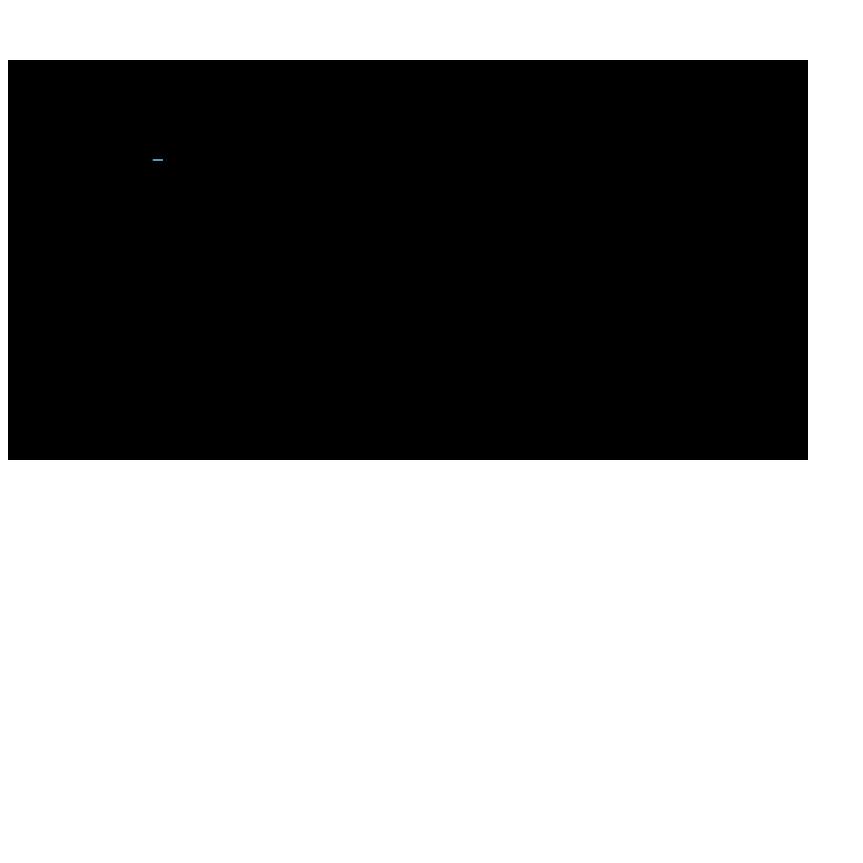
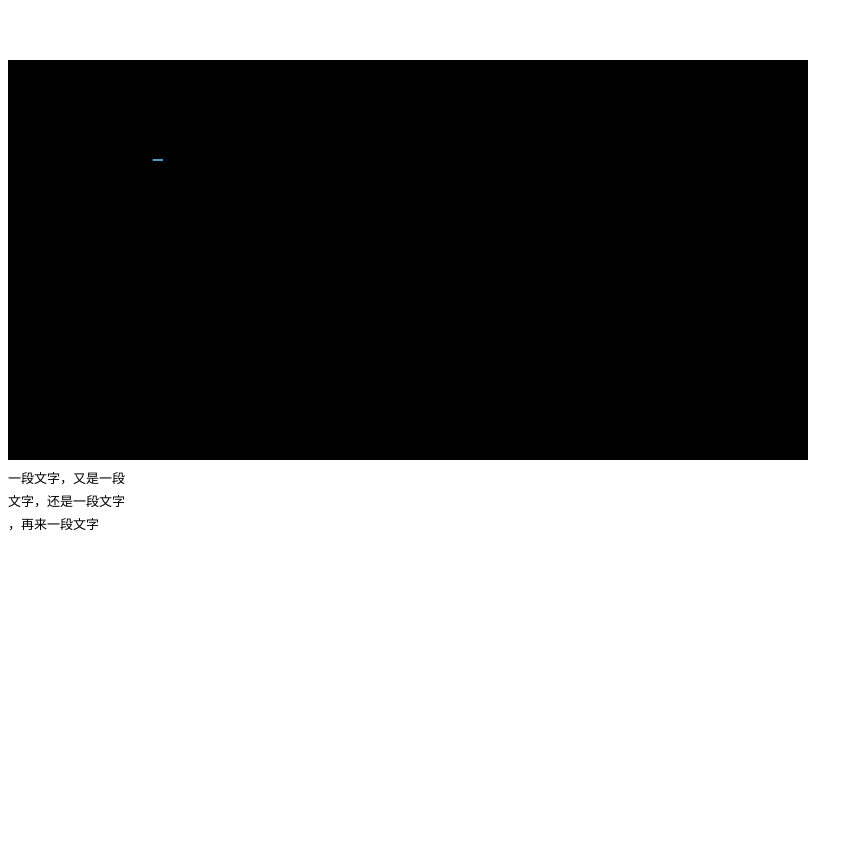
Before and after one commit to LifeOrLife/chart, a website built with Vite: page index.html in a window 1280 px wide. Shown: the part 1548-2411 px from the top of the page, without its empty margins (0-863 px from the left). Before the commit the page ends 2016 px from the top, so only its background shows below. Built offline with nearby package versions, Linux system fonts and the light colour scheme.

Commit message:
feat: 渲染文字

```diff
--- a/index.html
+++ b/index.html
@@ -1,15 +1,22 @@
 <!DOCTYPE html>
 <html lang="en">
-
 	<head>
 		<meta charset="UTF-8" />
 		<meta http-equiv="X-UA-Compatible" content="IE=edge" />
 		<meta name="viewport" content="width=device-width, initial-scale=1.0" />
-	<link rel="shortcut icon" href="https://avatars.githubusercontent.com/u/76618355?s=200&v=4" type="image/png" />
+		<link
+			rel="shortcut icon"
+			href="https://avatars.githubusercontent.com/u/76618355?s=200&v=4"
+			type="image/png"
+		/>
 		<title>chart</title>
 		<style>
 			.chart {
 				width: 800px;
+				height: 400px;
+			}
+			.text {
+				width: 120px;
 				height: 400px;
 			}
 		</style>
@@ -21,8 +28,8 @@
 		<div id="pie" class="chart"></div>
 		<div id="map" class="chart"></div>
 		<div id="wind" class="chart"></div>
+		<canvas id="text" class="text"></canvas>
 		<!-- <script type="module" src="./src/main.ts"></script> -->
 		<script type="module" src="./src/renderwind.ts"></script>
 	</body>
-
 </html>
--- a/src/packages/text/index.ts
+++ b/src/packages/text/index.ts
@@ -17,8 +17,16 @@ const obj: textObj = {
 	height: 0
 };
 
+const config: {
+	[key: string]: string | number;
+} = {};
+
 export function drawText(canvas: HTMLCanvasElement, text: string): void {
 	initCanvas(canvas);
+	config.size = 13;
+	config.h = 20;
+	config.line = 1;
+	calaText(text);
 }
 
 function initCanvas(canvas: HTMLCanvasElement) {
@@ -28,7 +36,7 @@ function initCanvas(canvas: HTMLCanvasElement) {
 	obj.ctx = canvas.getContext('2d');
 	obj.width = w;
 	obj.height = h;
-	const context = this.context;
+	const context = obj.ctx;
 	// 根据设备像素比优化canvas绘图
 	const devicePixelRatio = window.devicePixelRatio;
 	canvas.style.width = `${w}px`;
@@ -44,6 +52,26 @@ function initCanvas(canvas: HTMLCanvasElement) {
 }
 
 /**
+ * 计算
+ */
+function calaText(text: string) {
+	const words = text.split('');
+	const w_w = config.size as number;
+	// 一行可以放置的文字
+	const num = Math.floor(obj.width / w_w);
+	for (let i = 0; i < words.length; i++) {
+		const w = words[i];
+		let line = 1;
+		if (i >= num) {
+			line = Math.floor(i / num) + 1;
+		}
+		const x = (i % num) * w_w;
+		const y = line * (w_w + 10);
+		drawWord(w, x, y);
+	}
+}
+
+/**
  * 开始绘制文字，一个一个绘制
  * @param text 要绘制的文字
  * @param x x方向位置
@@ -51,5 +79,6 @@ function initCanvas(canvas: HTMLCanvasElement) {
  */
 function drawWord(text: string, x: number, y: number) {
 	const ctx = obj.ctx;
+	ctx.font = `${config.size}px 微软雅黑`;
 	ctx.fillText(text, x, y);
 }
--- a/src/packages/wind/index.ts
+++ b/src/packages/wind/index.ts
@@ -20,7 +20,7 @@ const params: {
 		| Element
 		| CanvasRenderingContext2D;
 } = {};
-export function renderWind(options: opt) {
+export function renderWind(options: opt): void {
 	let el = options.el;
 	if (types.isString(el)) {
 		el = document.querySelector(el as string);
@@ -64,7 +64,7 @@ type points = Array<{
 	width: number;
 	height: number;
 }>;
-export function startDrawWind(points: points) {
+export function startDrawWind(points: points): void {
 	const ctx = (params.ctx as unknown) as CanvasRenderingContext2D;
 	const width = params.width as number;
 	const height = params.height as number;
--- a/src/renderwind.ts
+++ b/src/renderwind.ts
@@ -1,4 +1,5 @@
 import { renderWind, startDrawWind } from './packages/wind';
+import { drawText } from './packages/text';
 
 renderWind({
 	el: '#wind'
@@ -15,3 +16,6 @@ const winds = [
 	}
 ];
 startDrawWind(winds);
+
+const el = document.getElementById('text') as HTMLCanvasElement;
+drawText(el, `一段文字，又是一段文字，还是一段文字，再来一段文字`);
```
Lines whose indentation alone changed are shown as unchanged.
